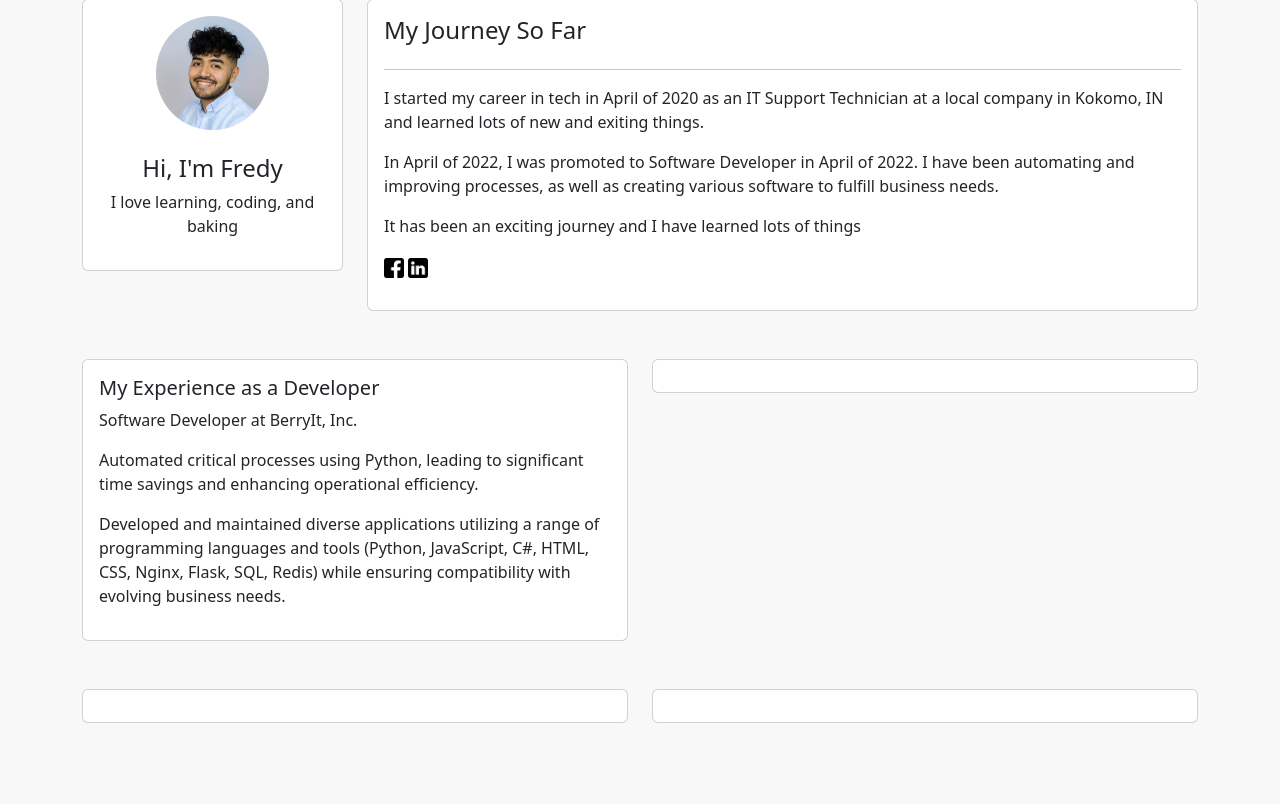
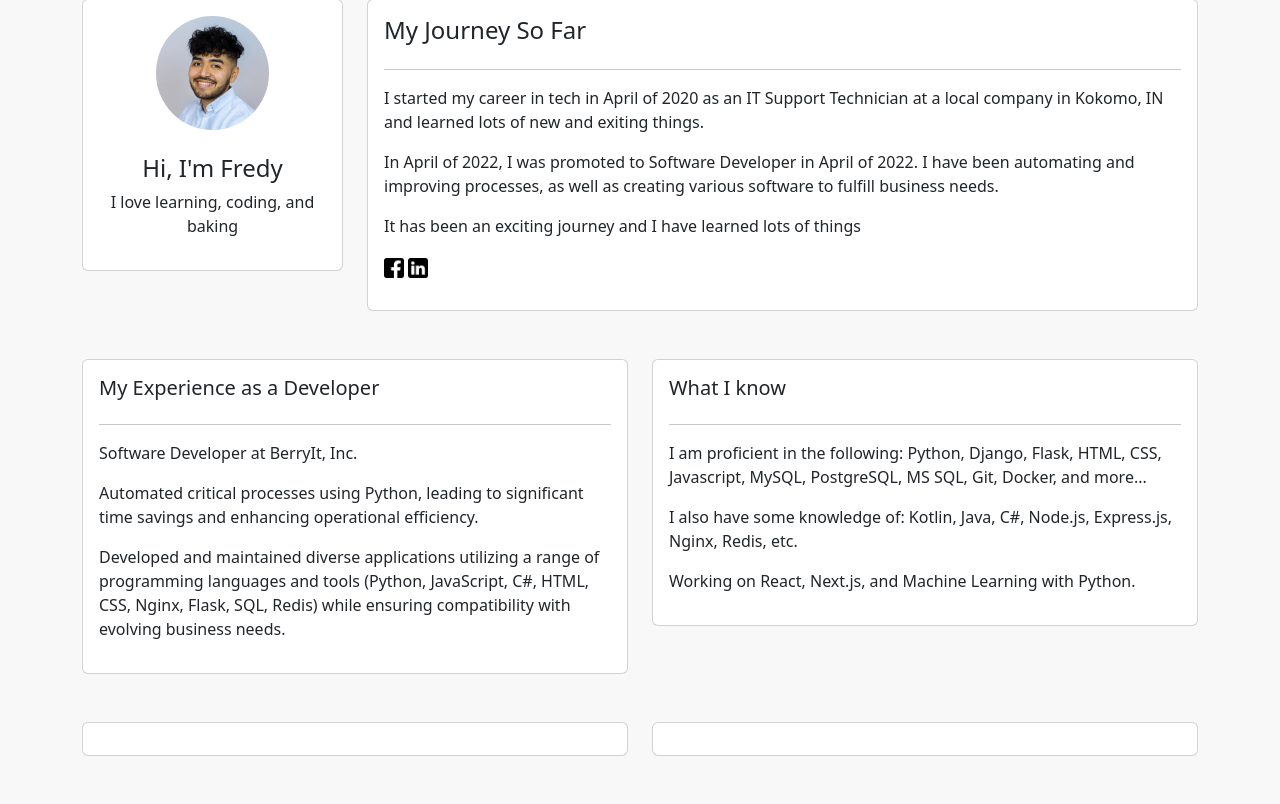
Before and after one commit to fsantamaria1/personal-website, a Django app: template base/templates/base/index.html in a window 1280 px wide. Shown: the part 49-853 px from the top of the page. Before the commit the page ends 772 px from the top, so only its background shows below. Run offline with Django 5.2, Linux system fonts and the light colour scheme; the template is opened without the code that fills it, so the values that code supplies are empty.

Commit message:
Add the `What I Know` section content

```diff
--- a/base/templates/base/index.html
+++ b/base/templates/base/index.html
@@ -54,6 +54,7 @@
             <div class="col-md-6">
                 <div class="card card-body">
                     <h5>My Experience as a Developer</h5>
+                    <hr>
                     <p>
                         Software Developer at BerryIt, Inc.
                     </p>
@@ -66,8 +67,21 @@
                     </p>
                 </div>
             </div>
+
             <div class="col-md-6">
-                <div class="card card-body"></div>
+                <div class="card card-body">
+                    <h5>What I know</h5>
+                    <hr>
+                    <p>
+                        I am proficient in the following: Python, Django, Flask, HTML, CSS, Javascript, MySQL, PostgreSQL, MS SQL, Git, Docker, and more...
+                    </p>
+                    <p>
+                        I also have some knowledge of: Kotlin, Java, C#, Node.js, Express.js, Nginx, Redis, etc.
+                    </p>
+                    <p>
+                        Working on React, Next.js, and Machine Learning with Python.
+                    </p>
+                </div>
             </div>
         </div>
 
```
